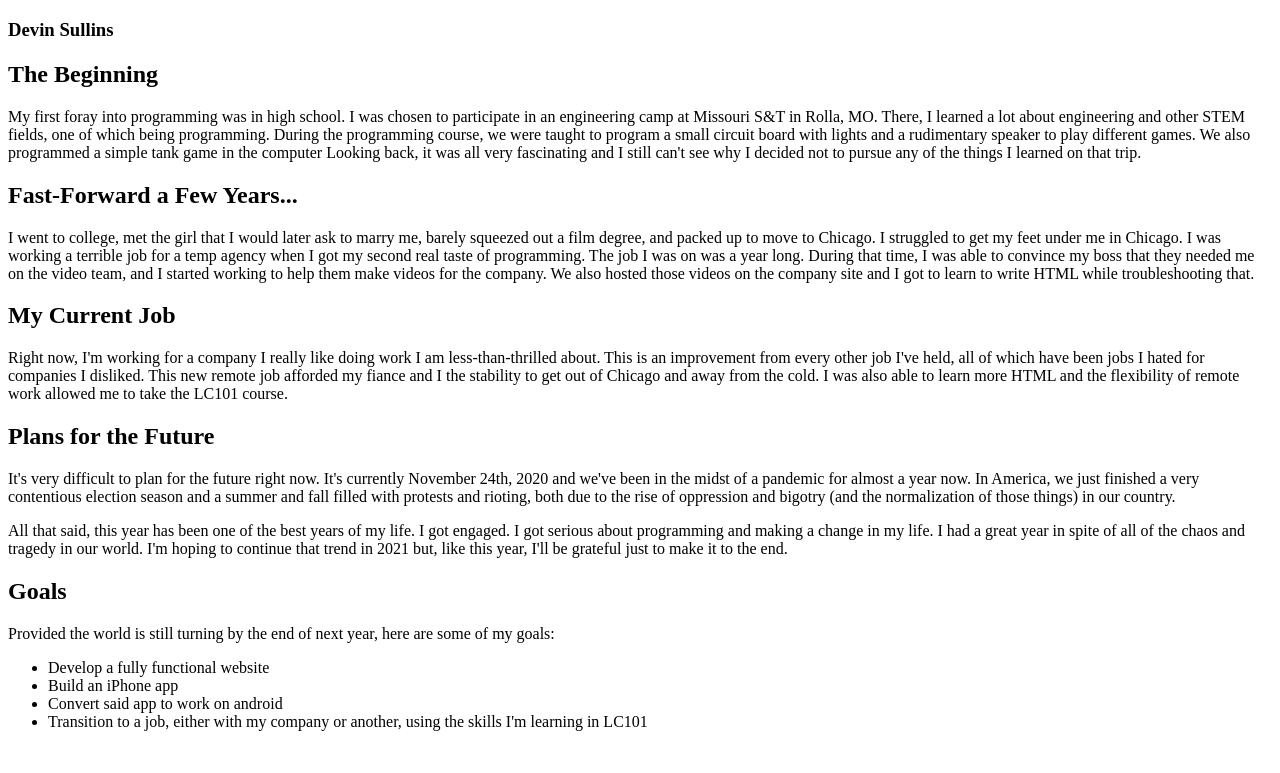
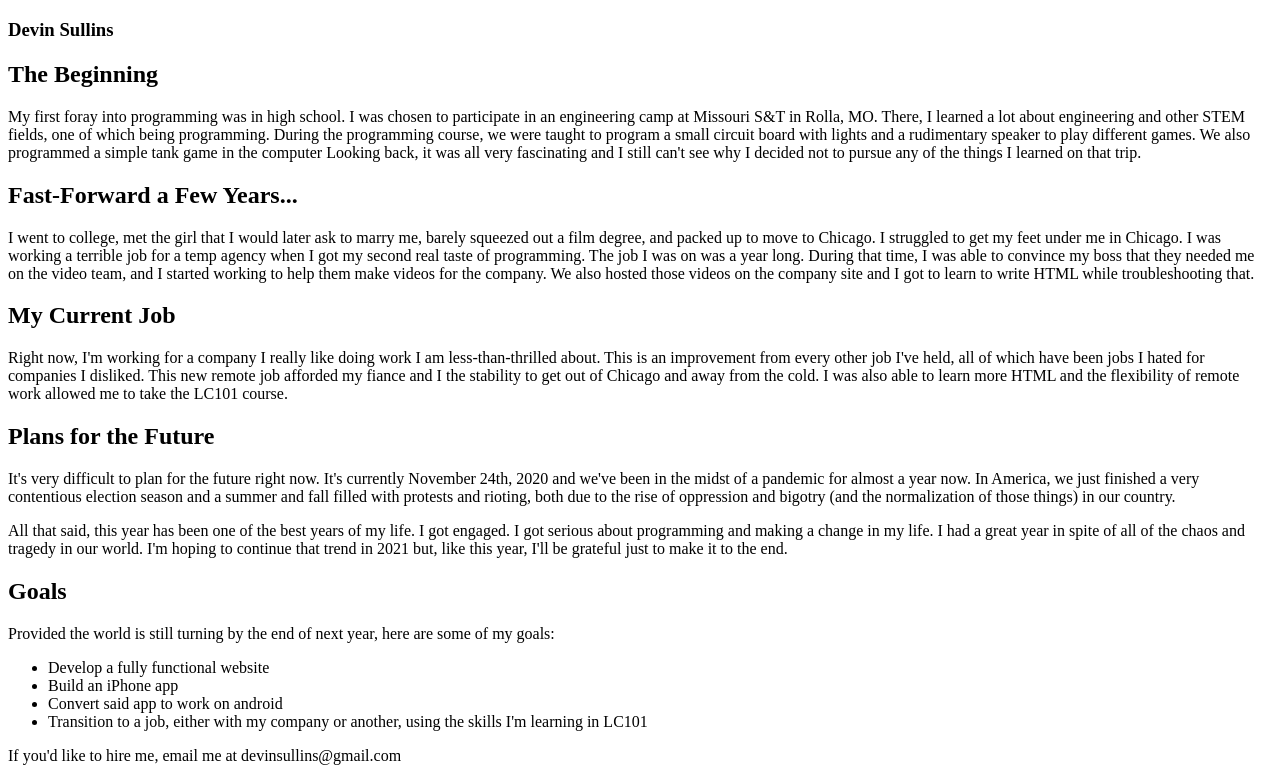
Before and after one commit to DevinSullins/assignment4, a plain HTML site: page index.html in a window 1280 px wide. Shown: the part 61-834 px from the top of the page. Before the commit the page ends 808 px from the top, so only its background shows below. Drawn offline with Linux system fonts and the light colour scheme.

Commit message:
added footer

```diff
--- a/index.html
+++ b/index.html
@@ -3,7 +3,7 @@
 <head>
     <meta charset="UTF-8">
     <meta name="viewport" content="width=device-width, initial-scale=1.0">
-    <title>Document</title>
+    <title>Devin's Coding Journey</title>
 </head>
 <body>
     <header>
@@ -41,5 +41,6 @@
         <li>Transition to a job, either with my company or another, using the skills I'm learning in LC101</li>
     </ul>
     </section>
+    <footer>If you'd like to hire me, email me at devinsullins@gmail.com</footer>
 </body>
 </html>
```
